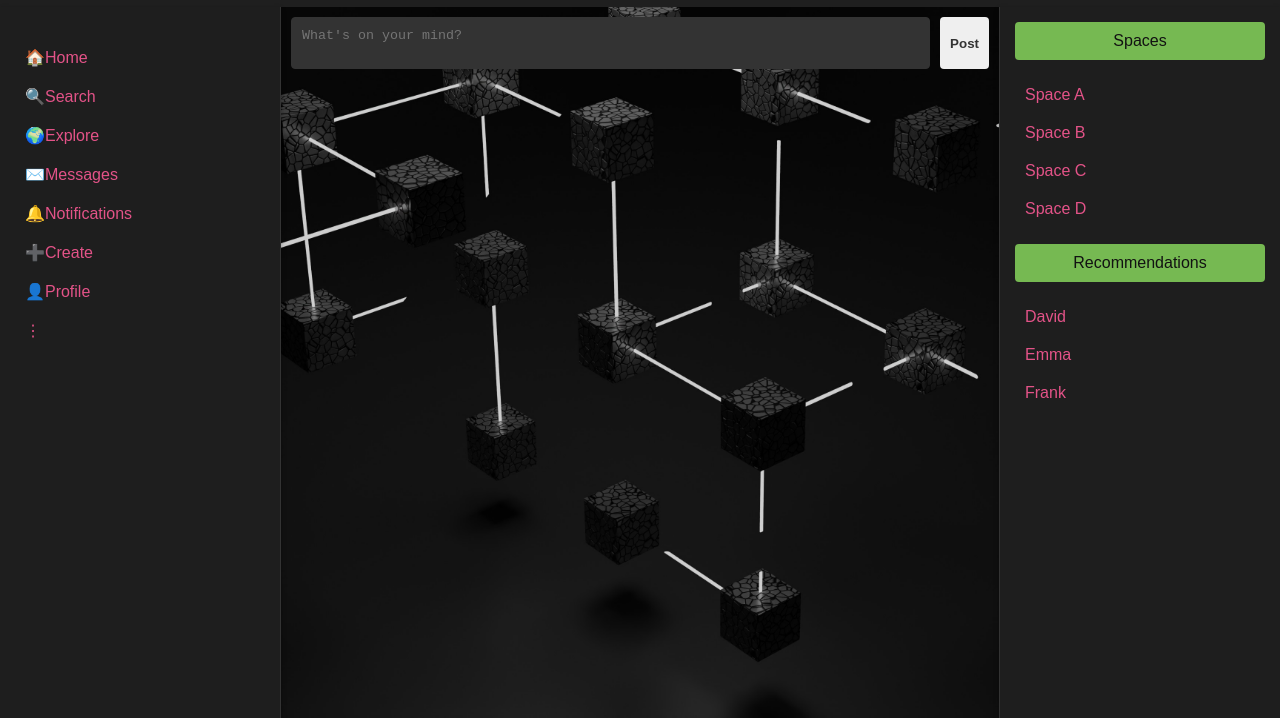
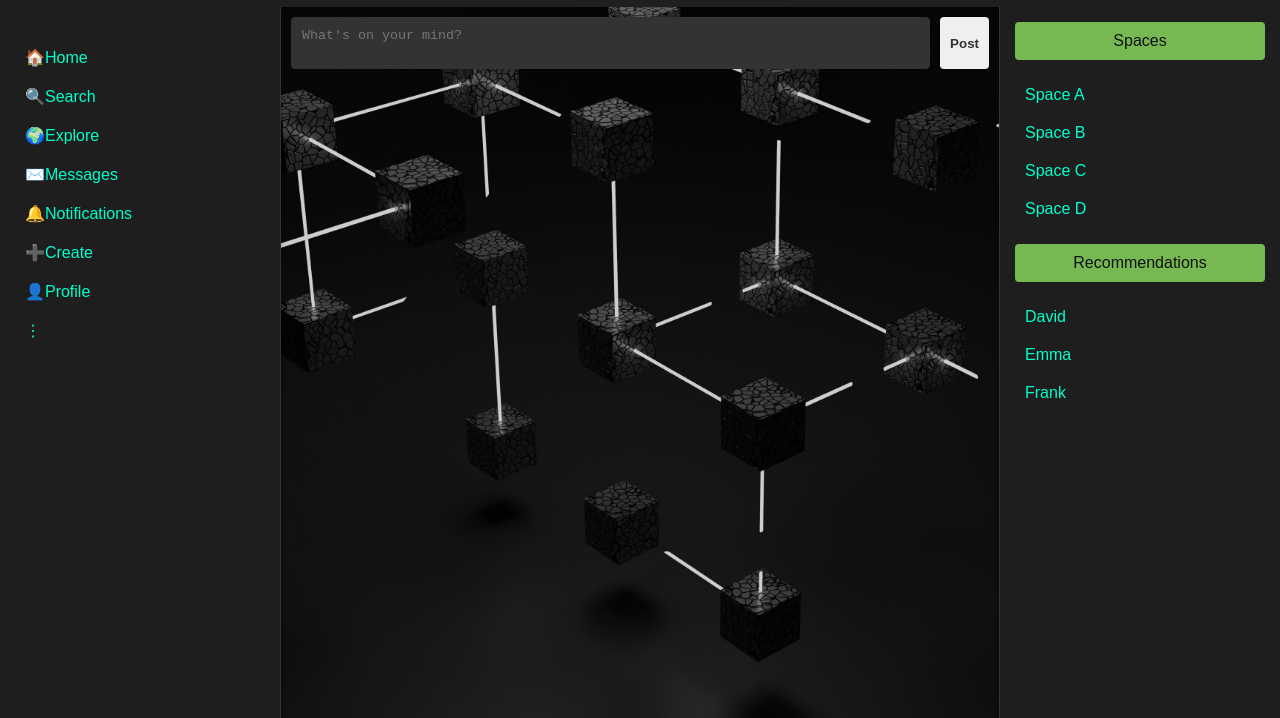
Before and after one commit to Anu-De/SocialX, a website: page client/public/index.html in a window 1280 px wide. Shown: the part 82-800 px from the top of the page. Drawn offline with Linux system fonts and the light colour scheme.

Commit message:
Update index.css

```diff
--- a/client/src/css/index.css
+++ b/client/src/css/index.css
@@ -109,7 +109,7 @@ header {
     display: flex;
     align-items: center;
     cursor: pointer;
-    color: #E35388; /* Updated to pink */
+    color: #00ffcc;
 }
 
 .left-sidebar li:hover, .right-sidebar li:hover {
```
